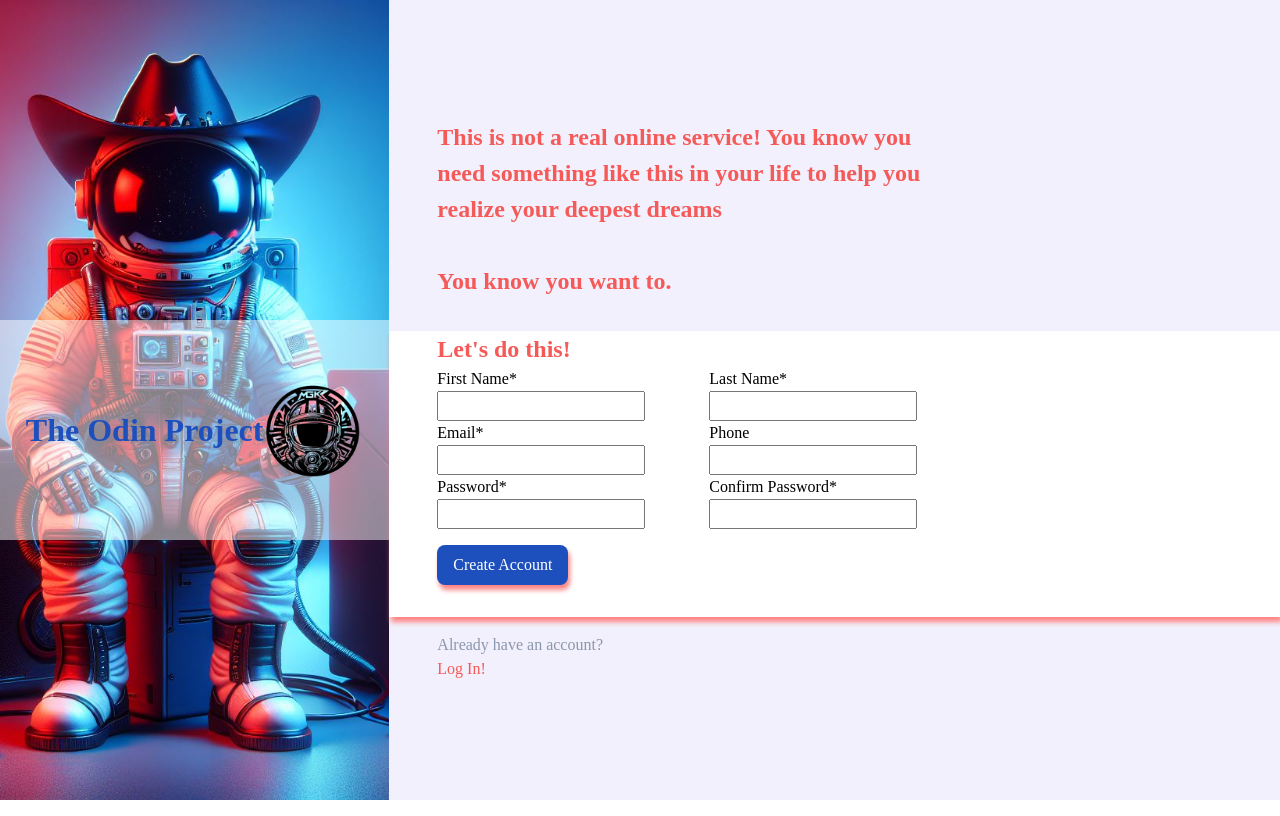
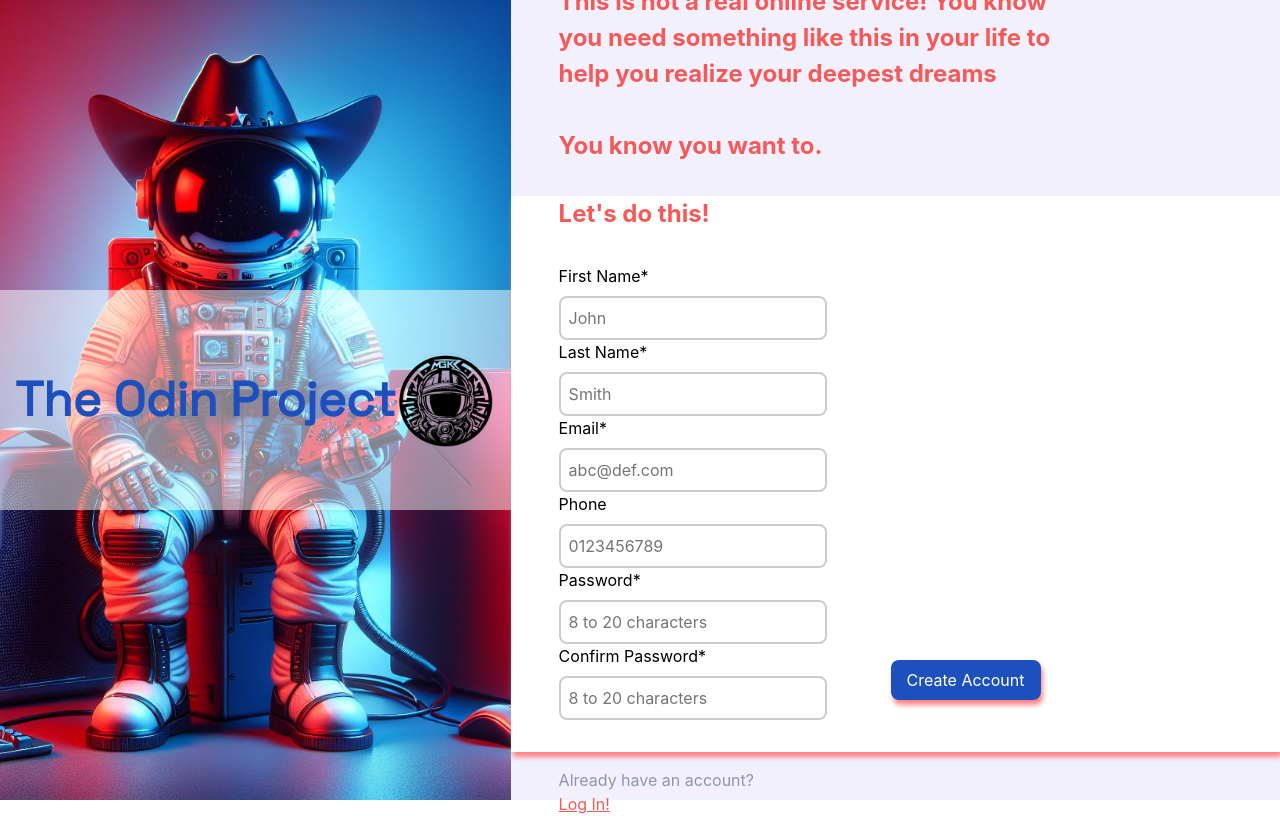
Before and after one commit to mgkdante/Sign-Up-Form, a plain HTML site: page index.html in a window 1280 px wide. Drawn offline with Linux system fonts and the light colour scheme.

Commit message:
Testing JS features aside form that done

```diff
--- a/index.html
+++ b/index.html
@@ -8,6 +8,7 @@
     <meta name="description" content="">
     <meta name="viewport" content="width=device-width, initial-scale=1">
     <link rel="stylesheet" href="style.css">
+    <script src="index.js"></script>
 </head>
 
 <body>
@@ -33,34 +34,34 @@
                     <li>
                         <div class="input-field">
                             <label for="first-name">First Name<span aria-required="true">*</span></label>
-                            <input type="text" name="first-name" id="first-name" pattern="^[a-zA-Z]+$" required>
+                            <input type="text" name="first-name" id="first-name" pattern="^[a-zA-Z]+$" placeholder="John" required>
                         </div>
                         <div class="input-field">
                             <label for="last-name">Last Name<span aria-required="true">*</span></label>
-                            <input type="text" name="last-name" id="last-name" pattern="^[a-zA-Z]+$" required>
+                            <input type="text" name="last-name" id="last-name" pattern="^[a-zA-Z]+$" placeholder="Smith" required>
                         </div>
                     </li>
                     <li>
                         <div class="input-field">
                             <label for="email">Email<span aria-required="true">*</span></label>
-                            <input type="email" name="email" id="email" pattern="^[a-zA-Z]+$" required>
+                            <input type="email" name="email" id="email" pattern="^[a-zA-Z]+$" placeholder="abc@def.com" required>
                         </div>
                         <div class="input-field">
                             <label for="phone">Phone</label>
-                            <input type="tel" name="phone" id="phone" pattern="^[0-9]{9}$">
+                            <input type="tel" name="phone" id="phone" pattern="^[0-9]{10}$" placeholder="0123456789">
                         </div>
                     </li>
                     <li>
                         <div class="input-field">
                             <label for="password">Password<span aria-required="true">*</span></label>
-                            <input type="password" name="password" id="password" minlength="8" maxlength="20"
+                            <input type="password" name="password" id="password" minlength="8" maxlength="20" placeholder="8 to 20 characters"
                                    required>
                         </div>
                         <div class="input-field">
                             <label for="confirm-password">Confirm Password<span
                                     aria-required="true">*</span></label>
                             <input type="password" name="password" id="confirm-password" minlength="8"
-                                   maxlength="20"
+                                   maxlength="20" placeholder="8 to 20 characters"
                                    required>
                         </div>
                     </li>
--- /dev/null
+++ b/index.js
@@ -0,0 +1,10 @@
+let passwordField = document.getElementById('password')
+let confirmPasswordField = document.getElementById('confirm-password')
+let rs = getComputedStyle(document.querySelector(':root'))
+let inputField = document.getElementsByClassName("input-field")
+
+confirmPasswordField.addEventListener("change", () => {
+    if(confirmPasswordField.value !== passwordField.value){
+        confirmPasswordField.style.borderColor = rs.getPropertyValue("--secondary-color")
+    }
+})
--- a/style.css
+++ b/style.css
@@ -1,114 +1,87 @@
-/*
-  1. Use a more-intuitive box-sizing model.
-*/
+@font-face {
+    font-family: space-grotesk;
+    src: url("space-gotresk.ttf");
+    font-weight: normal;
+    font-style: normal;
+}
+
+/* Global Styles */
 *, *::before, *::after {
     box-sizing: border-box;
 }
-/*
-  2. Remove default margin
-*/
+
 * {
     margin: 0;
 }
-/*
-  Typographic tweaks!
-  3. Add accessible line-height
-  4. Improve text rendering
-*/
+
 body {
+    font-family: -apple-system, BlinkMacSystemFont, 'Segoe UI', Roboto, Oxygen, Ubuntu, Cantarell, 'Open Sans', 'Helvetica Neue', sans-serif;
     line-height: 1.5;
     -webkit-font-smoothing: antialiased;
 }
-/*
-  5. Improve media defaults
-*/
+
 img, picture, video, canvas, svg {
     display: block;
     max-width: 100%;
 }
-/*
-  6. Remove built-in form typography styles
-*/
+
 input, button, textarea, select {
     font: inherit;
 }
-/*
-  7. Avoid text overflows
-*/
+
 p, h1, h2, h3, h4, h5, h6 {
     overflow-wrap: break-word;
 }
-/*
-  8. Create a root stacking context
-*/
+
 #root, #__next {
     isolation: isolate;
 }
 
-
-
-
-
-
-:root{
+/* Color Variables */
+:root {
     --primary-color: #1e50bd;
     --secondary-color: #f55a58;
     --accent-color: #8c96ac;
     --text-color: #ffffff;
+    --valid: #6a976b;
 }
 
-h1{
+/* Typography */
+h1 {
     color: var(--primary-color);
-    font-size: 2rem;
+    font-family: 'space-grotesk', serif;
+    font-size: 3rem;
 }
 
-h2{
+h2 {
     color: var(--secondary-color);
 }
 
-#sign-up-container{
+/* Layout */
+#sign-up-container {
     display: flex;
     flex-direction: row;
     height: 100vh;
 }
 
-aside{
+aside {
+    display: flex;
+    flex-direction: column;
+    justify-content: center;
     flex: 1 1 auto;
-    width: 20%;
     background: url("bg.jpeg") no-repeat center / cover;
 }
 
-#aside-header{
-    display: flex;
-    background-color: rgba(255, 255, 255, 0.5);
-    align-items: center;
-    justify-content: center;
-    margin-top: 20rem;
-    height: 220px;
-}
-
-#logo{
-    width:  100px;
-    height: 100px;
-}
-
-section{
+section {
     display: flex;
     flex-direction: column;
-    flex: 2 1 auto;
+    flex: 3 1 auto;
     align-items: start;
     justify-content: center;
     background: #f1f0fc;
 }
 
-#form-header{
-    padding-left: 3rem;
-    padding-right: 2rem;
-    padding-bottom: 2rem;
-    max-width: 600px;
-}
-
-main{
+main {
     box-shadow: 2px 5px 5px #ff8383;
     padding-left: 3rem;
     padding-right: 2rem;
@@ -117,22 +90,55 @@ main{
     width: 100%;
 }
 
+/* Form Styles */
+#form-header, ul {
+    padding-left: 3rem;
+    padding-right: 2rem;
+    padding-bottom: 2rem;
+    max-width: 600px;
+}
+
+form{
+    margin-top: 2rem;
+}
+
 ul {
     list-style-type: none;
     padding: 0;
-    max-width: 600px;
 }
 
-label{
-    display: block;
-}
-
-.input-field{
+.input-field {
     float: left;
     margin-right: 4rem;
 }
 
-button[type="submit"]{
+input{
+    width: 100%;
+    padding: 0.5rem;
+    margin-top: 0.5rem;
+    border: 2px solid #ccc;
+    border-radius: 0.5rem;
+}
+
+input:user-invalid{
+    border-color: var(--secondary-color);
+}
+
+
+input:user-valid {
+    border-color: var(--valid);
+}
+
+input:placeholder-shown{
+    border-color: #ccc;
+}
+
+input:focus {
+    border-color: #1e50bd;
+    outline: none;
+}
+
+button[type="submit"] {
     background-color: var(--primary-color);
     color: var(--text-color);
     padding: 0.5rem 1rem;
@@ -141,17 +147,35 @@ button[type="submit"]{
     cursor: pointer;
     margin-top: 1rem;
     box-shadow: 2px 5px 5px #ff8383;
+    float: left;
+    margin-right: 4rem;
 }
 
+/* Other Styles */
+#aside-header {
+    display: flex;
+    align-items: center;
+    justify-content: center;
+    height: 220px;
+    background-color: rgba(255, 255, 255, 0.5);
+}
 
-#log-in-text{
+#logo {
+    width: 100px;
+    height: 100px;
+}
+
+label {
+    display: block;
+}
+
+#log-in-text {
     color: var(--accent-color);
     margin-top: 1rem;
     margin-left: 3rem;
 }
 
-a{
+a {
     color: var(--secondary-color);
-    text-decoration: none;
     font-size: 1rem;
 }
```
Also changed, not shown: space-gotresk.ttf (added). Lines whose indentation alone changed are shown as unchanged.
